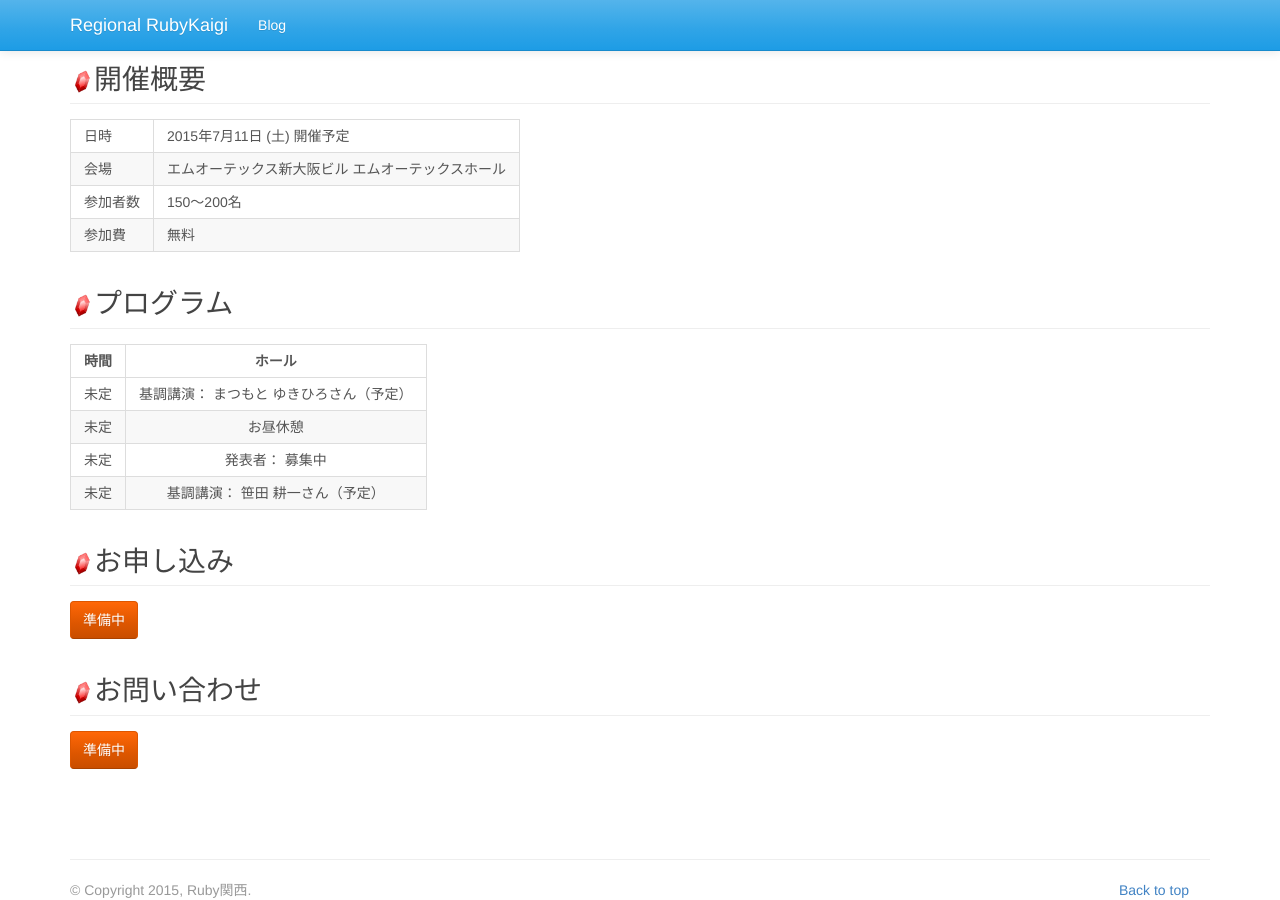
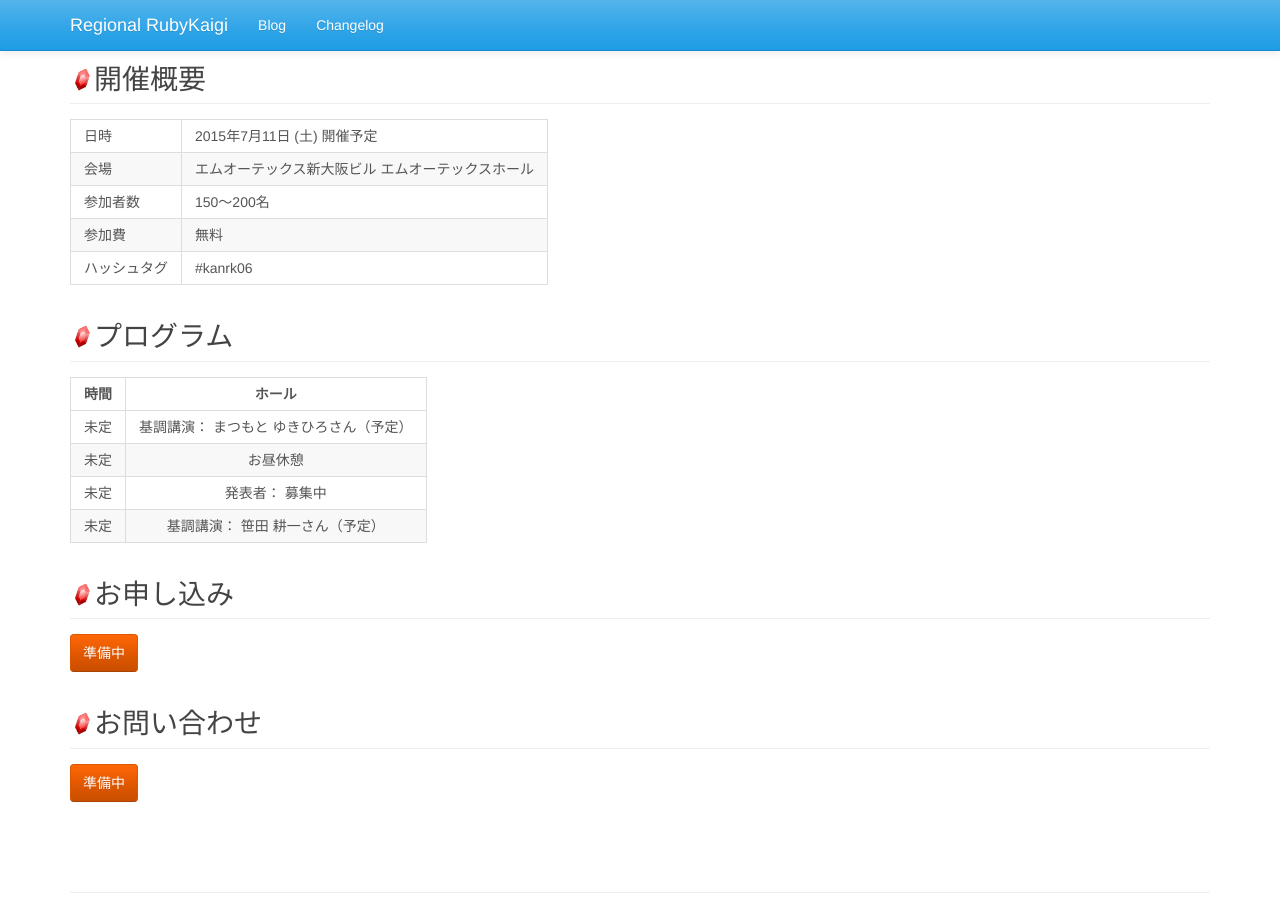
Before and after one commit to rubykansai/kansai06, a Jekyll site: the page built from index.md, in a window 1280 px wide and 900 px high, scrolled down 432 px. Built offline with Jekyll 4.4.1, drawn with Linux system fonts in a browser that asks for light colours.

Commit message:
Added changelog

```diff
--- a/_data/navbar.yml
+++ b/_data/navbar.yml
@@ -1,3 +1,5 @@
 ---
 - label: Blog
   path: "/blog"
+- label: Changelog
+  path: "/changelog"
--- a/index.md
+++ b/index.md
@@ -11,7 +11,7 @@ title:  関西Ruby会議06
 <font color="#ff0000"> Ruby </font>で日々楽しい時間を過ごしている<font color="#dc143c"> Rubyist </font>と一緒に講演聞いたり、ワイワイガヤガヤしたりして素敵な時間を過ごしましょう。
 </div>
 
-![ruby]({{ site.baseurl }}/assets/img/ruby.png){:width="24" align="left" style="margin-top:26px;"}
+![ruby]({{ site.baseurl }}/assets/img/ruby.png){:width="24" align="left" style="margin-top:24px;"}
 
 ## 開催概要
 
@@ -19,8 +19,9 @@ title:  関西Ruby会議06
 |会場|エムオーテックス新大阪ビル エムオーテックスホール|
 |参加者数|150～200名|
 |参加費|無料|
+|ハッシュタグ|#kanrk06|
 
-![ruby]({{ site.baseurl }}/assets/img/ruby.png){:width="24" align="left" style="margin-top:26px;"}
+![ruby]({{ site.baseurl }}/assets/img/ruby.png){:width="24" align="left" style="margin-top:24px;"}
 
 ## プログラム
 
@@ -31,13 +32,13 @@ title:  関西Ruby会議06
 |未定|発表者： 募集中|
 |未定|基調講演： 笹田 耕一さん（予定）|
 
-![ruby]({{ site.baseurl }}/assets/img/ruby.png){:width="24" align="left" style="margin-top:26px;"}
+![ruby]({{ site.baseurl }}/assets/img/ruby.png){:width="24" align="left" style="margin-top:24px;"}
 
 ## お申し込み
 
 [準備中](#){:width="" class="btn btn-warning"}
 
-![ruby]({{ site.baseurl }}/assets/img/ruby.png){:width="24" align="left" style="margin-top:26px;"}
+![ruby]({{ site.baseurl }}/assets/img/ruby.png){:width="24" align="left" style="margin-top:24px;"}
 
 ## お問い合わせ
 
```
Also changed, not shown: blog/index.md (renamed from blog/index.html, +2 -0 lines), changelog/index.md (added, +10 -0 lines).
